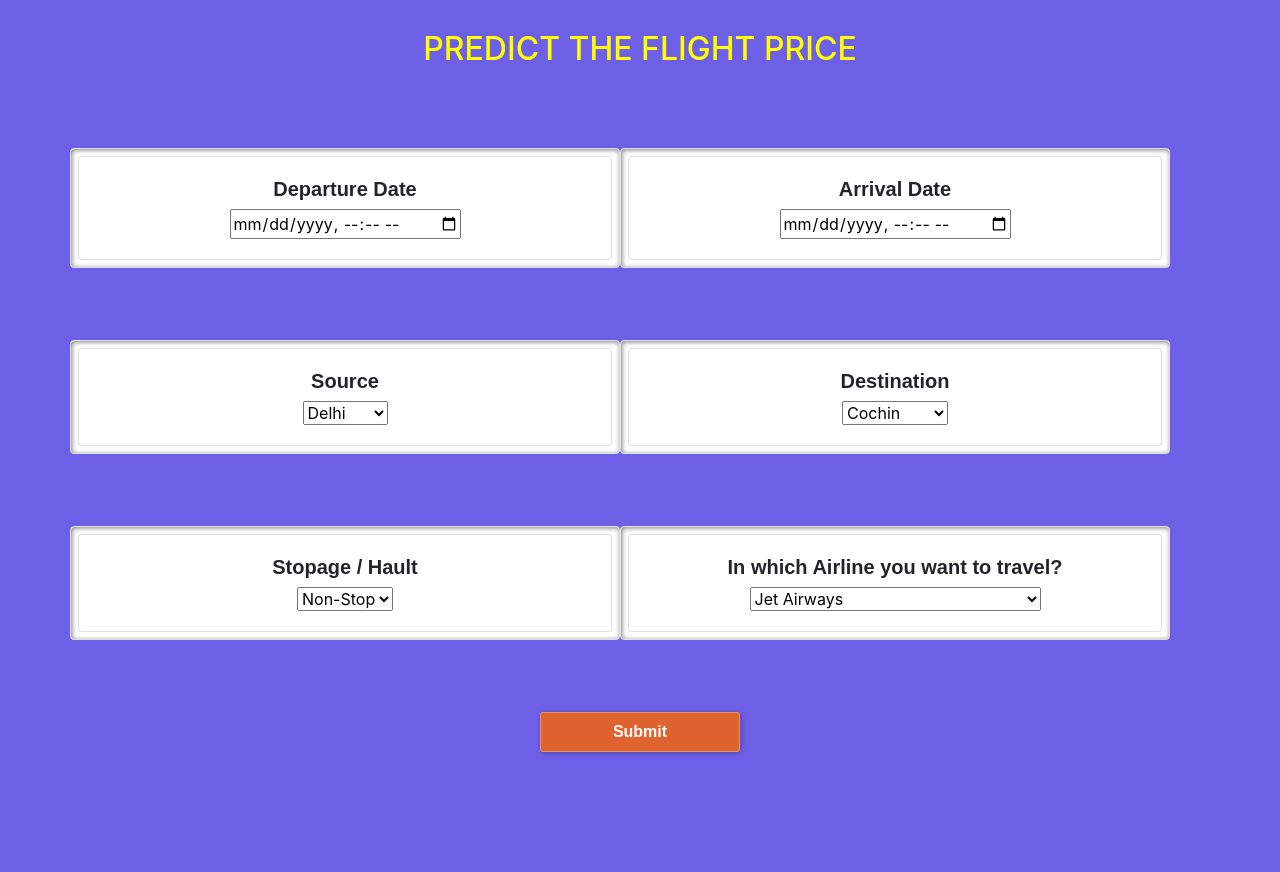
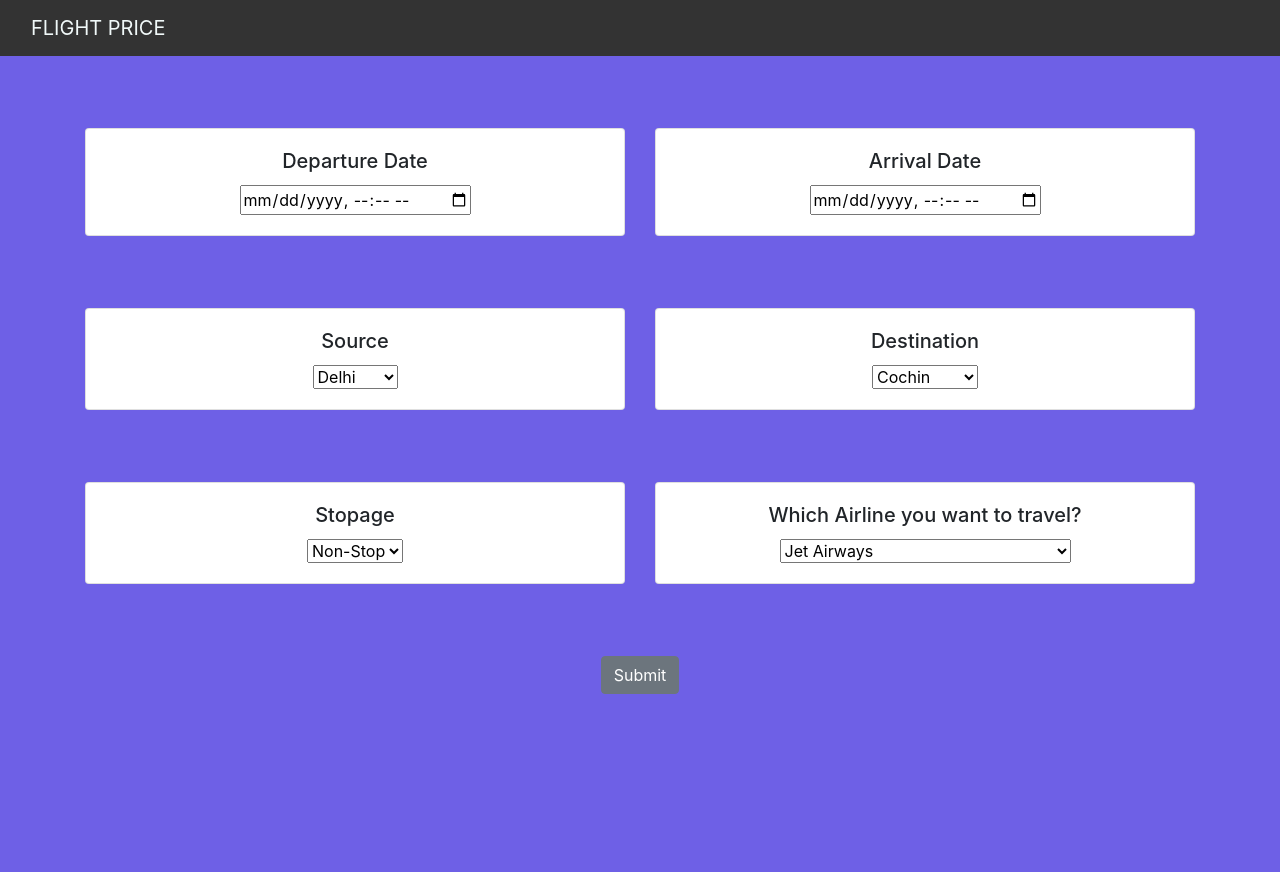
Before and after one commit to sh7rajat/flight-fares, a Flask app: page / in a window 1280 px wide. After the commit the page ends 694 px from the top, so only its background shows below. Run offline with Flask 2, Linux system fonts and the light colour scheme; parts of the project's set-up code (start-up, migrations or seed data) failed here and were passed over; some libraries are stand-ins or nearby versions.

Commit message:
Update home.html

```diff
--- a/templates/home.html
+++ b/templates/home.html
@@ -20,26 +20,29 @@
 <body>
 
     <!-- As a heading -->
-
-        <div class="third">
-            <h2>PREDICT THE FLIGHT PRICE</h2>
+    <nav class="navbar navbar-inverse navbar-fixed-top">
+        <div class="container-fluid">
+            <div class="navbar-header">
+                <a class="navbar-brand" href="/">FLIGHT PRICE</a>
+            </div>
         </div>
+    </nav>
 
     <br><br><br>
 
 
     <div class="container">
 
-        <!-- <h1> CHECK THE FLIGHT PRICE </h1><br> -->
+
 
         <form action="\predict" method="post">
 
 
             <div class="row">
-                <div class="first">
+                <div class="col-sm-6">
                     <div class="card">
                         <div class="card-body">
-                            <h5 class="second"><b>Departure Date </b></h5>
+                            <h5 class="card-title">Departure Date</h5>
                             <!-- Departure -->
                             <input type="datetime-local" name="Dep_Time" id="Dep_Time" required="required">
                         </div>
@@ -47,12 +50,11 @@
                 </div>
                 <br>
                 <br>
-                <br><br>
-
-                <div class="first">
+                <br>
+                <div class="col-sm-6">
                     <div class="card">
                         <div class="card-body">
-                            <h5 class="second"><b>Arrival Date</b></h5>
+                            <h5 class="card-title">Arrival Date</h5>
                             <!-- Arrival -->
                             <input type="datetime-local" name="Arrival_Time" id="Arrival_Time" required="required">
                         </div>
@@ -65,11 +67,11 @@
             <br>
 
             <div class="row">
-                <div class="first">
+                <div class="col-sm-6">
                     <div class="card">
                         <div class="card-body">
                             <!-- Source -->
-                            <h5 class="second"><b>Source</b></h5>
+                            <h5 class="card-title">Source</h5>
                             <select name="Source" id="Source" required="required">
                                 <option value="Delhi">Delhi</option>
                                 <option value="Kolkata">Kolkata</option>
@@ -79,10 +81,11 @@
                         </div>
                     </div>
                 </div>
-                <div class="first">
+
+                <div class="col-sm-6">
                     <div class="card">
                         <div class="card-body">
-                            <h5 class="second"><b>Destination</b></h5>
+                            <h5 class="card-title">Destination</h5>
                             <!-- Destination -->
                             <select name="Destination" id="Destination" required="required">
                                 <option value="Cochin">Cochin</option>
@@ -103,10 +106,10 @@
             <br>
 
             <div class="row">
-                <div class="first">
+                <div class="col-sm-6">
                     <div class="card">
                         <div class="card-body">
-                            <h5 class="second"><b>Stopage / Hault </b></h5>
+                            <h5 class="card-title">Stopage</h5>
                             <!-- Total Stops -->
                             <select name="stops" required="required">
                                 <option value="0">Non-Stop</option>
@@ -118,10 +121,10 @@
                         </div>
                     </div>
                 </div>
-                <div class="first">
+                <div class="col-sm-6">
                     <div class="card">
                         <div class="card-body">
-                            <h5 class="second"><b>In which Airline you want to travel?</b></h5>
+                            <h5 class="card-title">Which Airline you want to travel?</h5>
                             <!-- Airline -->
                             <select name="airline" id="airline" required="required">
                                 <option value="Jet Airways">Jet Airways</option>
@@ -149,7 +152,7 @@
             <br>
             <br>
             <!-- Submit -->
-            <input type="submit" value="Submit" class="sub">
+            <input type="submit" value="Submit" class="btn btn-secondary">
         </form>
 
         <br>
@@ -177,4 +180,5 @@
         crossorigin="anonymous"></script>
 
 </body>
+
 </html>
```
